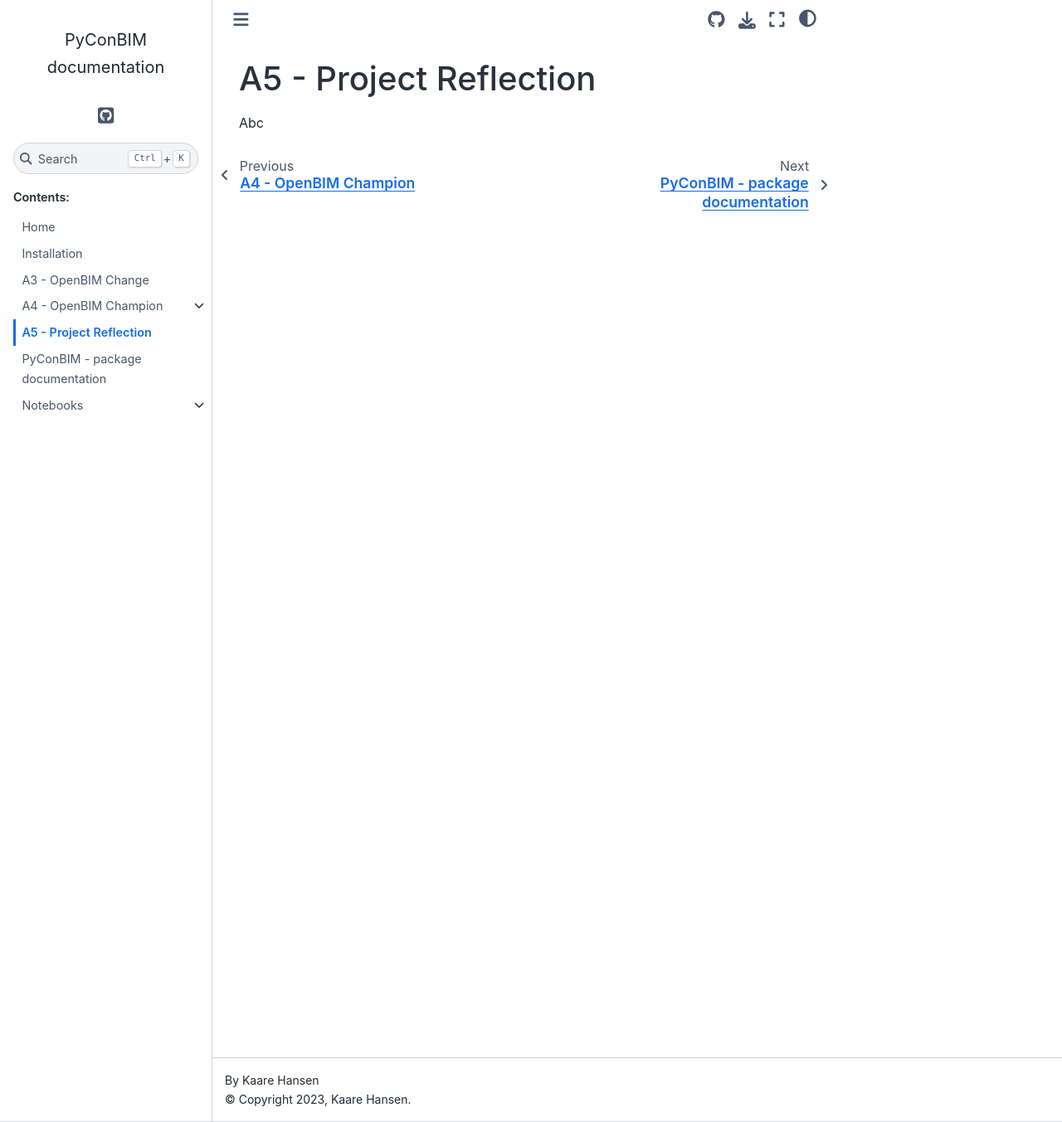
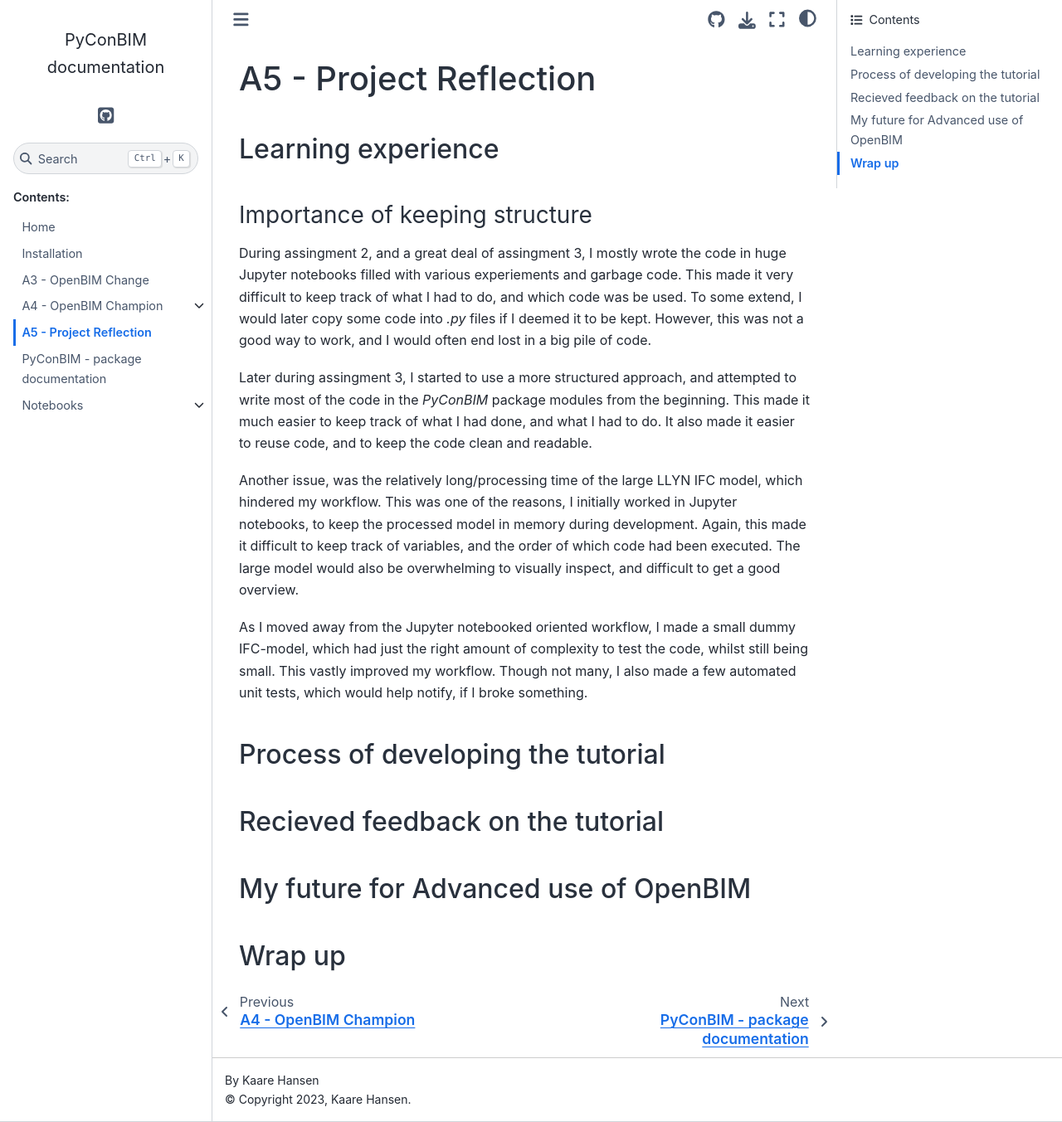
Before and after one commit to KaareH/DTU_E23_41934_Advanced-BIM, a Sphinx documentation site: the page built from Assignments/A3/docs/source/A5.rst, in a window 1280 px wide and 1353 px high. Shown: the whole window at 83% size. Built offline with Sphinx 7.4.7 and the Sphinx Book theme 1.1.4, drawn with Linux system fonts in a browser that asks for light colours; pages that are not in the unit, such as notebooks, are missing from menus; the version number could not be read and is left out.

Commit message:
Update A5.rst

```diff
--- a/Assignments/A3/docs/source/A5.rst
+++ b/Assignments/A3/docs/source/A5.rst
@@ -2,4 +2,40 @@
 A5 - Project Reflection
 =========================
 
-Abc
+Learning experience
+--------------------------------------------
+
+Importance of keeping structure
+~~~~~~~~~~~~~~~~~~~~~~~~~~~~~~~~~~~~~~~~~~~~
+
+During assingment 2, and a great deal of assingment 3, I mostly wrote the code in huge Jupyter notebooks
+filled with various experiements and garbage code. This made it very difficult to keep track of what I had
+to do, and which code was be used. To some extend, I would later copy some code into `.py` files if I deemed
+it to be kept. However, this was not a good way to work, and I would often end lost in a big pile of code.
+
+Later during assingment 3, I started to use a more structured approach, and attempted to write most of the code
+in the `PyConBIM` package modules from the beginning. This made it much easier to keep track of what I had
+done, and what I had to do. It also made it easier to reuse code, and to keep the code clean and readable.
+
+Another issue, was the relatively long/processing time of the large LLYN IFC model, which hindered my workflow.
+This was one of the reasons, I initially worked in Jupyter notebooks, to keep the processed model in memory
+during development. Again, this made it difficult to keep track of variables, and the order of which code had
+been executed. The large model would also be overwhelming to visually inspect, and difficult to get a good overview.
+
+As I moved away from the Jupyter notebooked oriented workflow, I made a small dummy IFC-model, which had just the
+right amount of complexity to test the code, whilst still being small. This vastly improved my workflow.
+Though not many, I also made a few automated unit tests, which would help notify, if I broke something.
+
+
+Process of developing the tutorial
+--------------------------------------------
+
+
+Recieved feedback on the tutorial
+--------------------------------------------
+
+My future for Advanced use of OpenBIM
+--------------------------------------------
+
+Wrap up
+-------------------------
```
